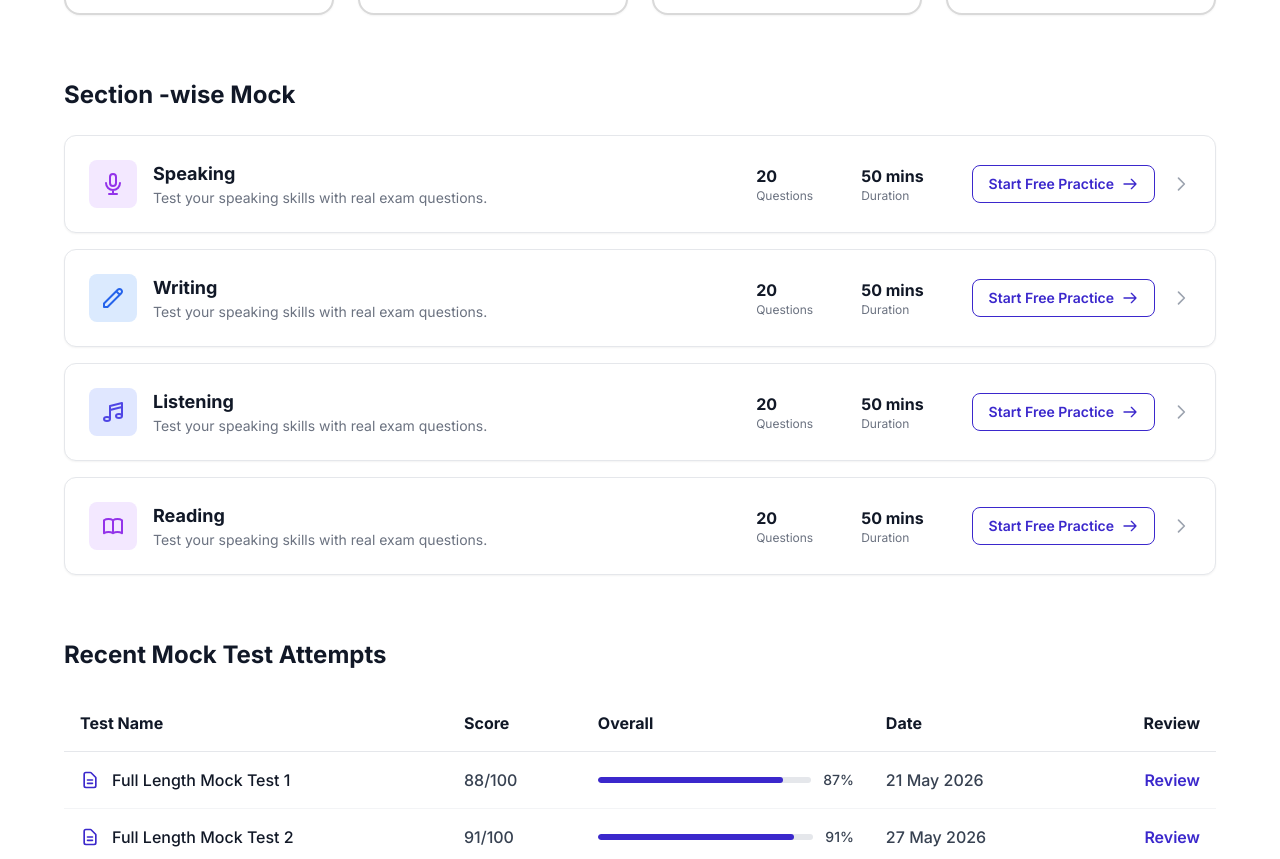
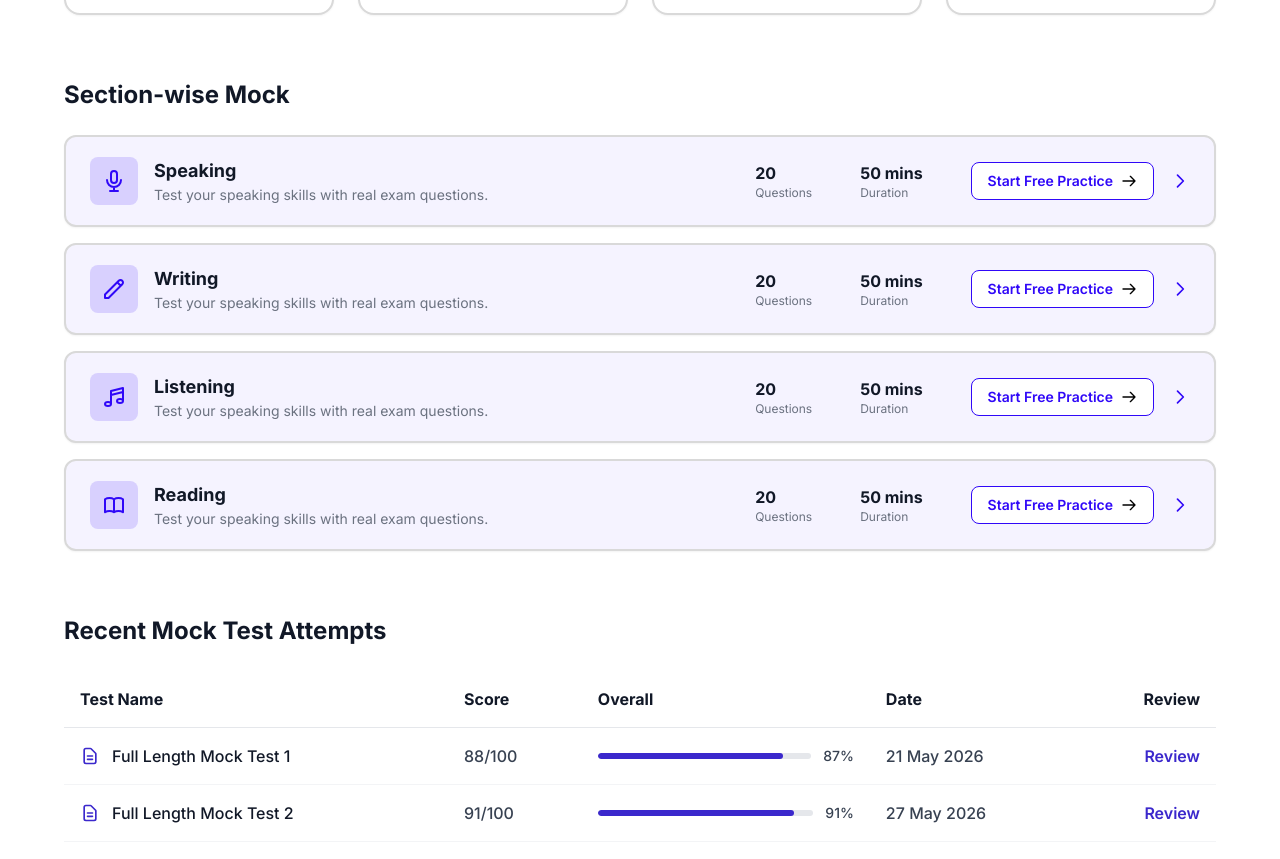
Before and after one commit to AuralithBit0822/PTE, a Next.js app in the folder frontend/: page /mock-test in a window 1280 px wide. Shown: the part 1016-1875 px from the top of the page. Built offline with nearby package versions, Linux system fonts and the light colour scheme.

Commit message:
section wise mock

```diff
--- a/frontend/app/(dashboard)/mock-test/page.tsx
+++ b/frontend/app/(dashboard)/mock-test/page.tsx
@@ -160,7 +160,7 @@ export default function MockTestPage() {
 
         {/* Section-wise Mock */}
         <div className="mb-16">
-          <h2 className="text-2xl font-bold text-gray-900 mb-6">Section -wise Mock</h2>
+          <h2 className="text-2xl font-bold text-gray-900 mb-6">Section-wise Mock</h2>
           <div className="flex flex-col space-y-4">
             {[
               { title: 'Speaking', desc: 'Test your speaking skills with real exam questions.', q: 20, time: 50, color: 'bg-purple-100 text-purple-600', icon: <path strokeLinecap="round" strokeLinejoin="round" strokeWidth={2} d="M19 11a7 7 0 01-7 7m0 0a7 7 0 01-7-7m7 7v4m0 0H8m4 0h4m-4-8a3 3 0 01-3-3V5a3 3 0 116 0v6a3 3 0 01-3 3z" /> },
@@ -168,10 +168,10 @@ export default function MockTestPage() {
               { title: 'Listening', desc: 'Test your speaking skills with real exam questions.', q: 20, time: 50, color: 'bg-indigo-100 text-indigo-600', icon: <path strokeLinecap="round" strokeLinejoin="round" strokeWidth={2} d="M9 19V6l12-3v13M9 19c0 1.105-1.343 2-3 2s-3-.895-3-2 1.343-2 3-2 3 .895 3 2zm12-3c0 1.105-1.343 2-3 2s-3-.895-3-2 1.343-2 3-2 3 .895 3 2zM9 10l12-3" /> },
               { title: 'Reading', desc: 'Test your speaking skills with real exam questions.', q: 20, time: 50, color: 'bg-purple-100 text-purple-600', icon: <path strokeLinecap="round" strokeLinejoin="round" strokeWidth={2} d="M12 6.253v13m0-13C10.832 5.477 9.246 5 7.5 5S4.168 5.477 3 6.253v13C4.168 18.477 5.754 18 7.5 18s3.332.477 4.5 1.253m0-13C13.168 5.477 14.754 5 16.5 5c1.747 0 3.332.477 4.5 1.253v13C19.832 18.477 18.247 18 16.5 18c-1.746 0-3.332.477-4.5 1.253" /> },
             ].map((section, idx) => (
-              <div key={idx} className="flex flex-col md:flex-row items-center justify-between bg-white border border-gray-200 rounded-xl p-4 md:p-6 shadow-sm hover:shadow-md transition-shadow">
+              <div key={idx} className="flex flex-col md:flex-row items-center justify-between bg-[#F5F3FF] border-2 border-[#D9D9D9] rounded-xl py-3 md:py-5 px-4 md:px-6 shadow-sm hover:shadow-md transition-shadow">
                 <div className="flex items-center w-full md:w-auto mb-4 md:mb-0">
-                  <div className={`w-12 h-12 rounded-lg ${section.color} flex items-center justify-center mr-4 shrink-0`}>
-                    <svg className="w-6 h-6" fill="none" viewBox="0 0 24 24" stroke="currentColor">
+                  <div className={`w-12 h-12 rounded-lg bg-[#3008F826] flex items-center justify-center mr-4 shrink-0`}>
+                    <svg className="w-6 h-6 text-[#3008F8]" fill="none" viewBox="0 0 24 24" stroke="currentColor">
                       {section.icon}
                     </svg>
                   </div>
@@ -191,11 +191,11 @@ export default function MockTestPage() {
                     <div className="text-xs text-gray-500">Duration</div>
                   </div>
                   <div className="flex items-center space-x-4">
-                    <button className="text-[#3B28CC] border border-[#3B28CC] px-4 py-2 rounded-lg font-semibold text-sm flex items-center hover:bg-[#EEF2FF] transition-colors whitespace-nowrap">
+                    <button className="bg-white text-[#3008F8] border border-[#3008F8] px-4 py-2 rounded-lg font-semibold text-sm flex items-center hover:bg-gray-50 transition-colors whitespace-nowrap">
                       Start Free Practice
-                      <svg className="w-4 h-4 ml-2" fill="none" viewBox="0 0 24 24" stroke="currentColor"><path strokeLinecap="round" strokeLinejoin="round" strokeWidth={2} d="M14 5l7 7m0 0l-7 7m7-7H3" /></svg>
+                      <svg className="w-4 h-4 ml-2 text-black" fill="none" viewBox="0 0 24 24" stroke="currentColor"><path strokeLinecap="round" strokeLinejoin="round" strokeWidth={2} d="M14 5l7 7m0 0l-7 7m7-7H3" /></svg>
                     </button>
-                    <button className="text-gray-400 hover:text-gray-600">
+                    <button className="text-[#3008F8] hover:text-[#2506c4]">
                       <svg className="w-5 h-5" fill="none" viewBox="0 0 24 24" stroke="currentColor"><path strokeLinecap="round" strokeLinejoin="round" strokeWidth={2} d="M9 5l7 7-7 7" /></svg>
                     </button>
                   </div>
```
